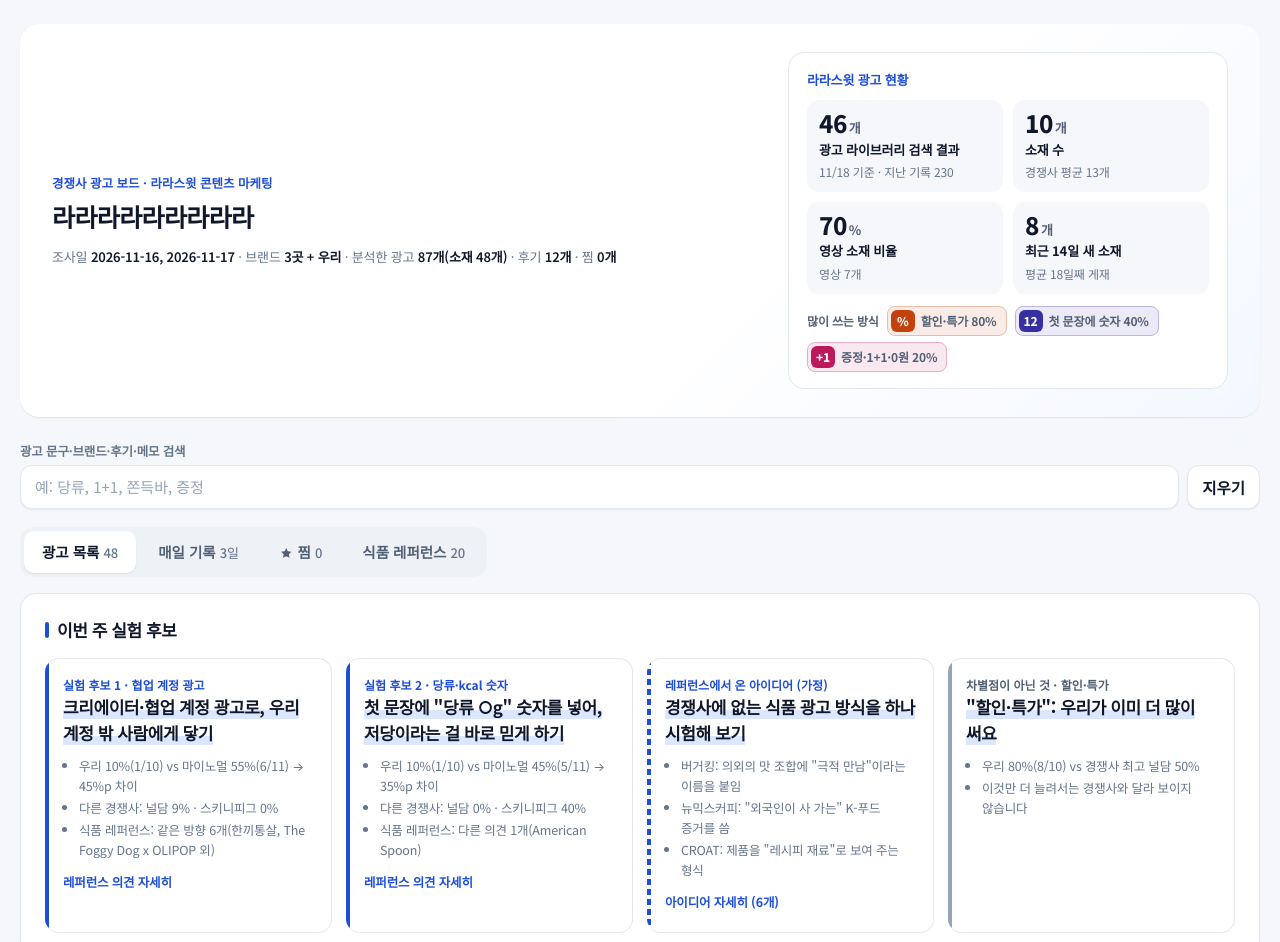
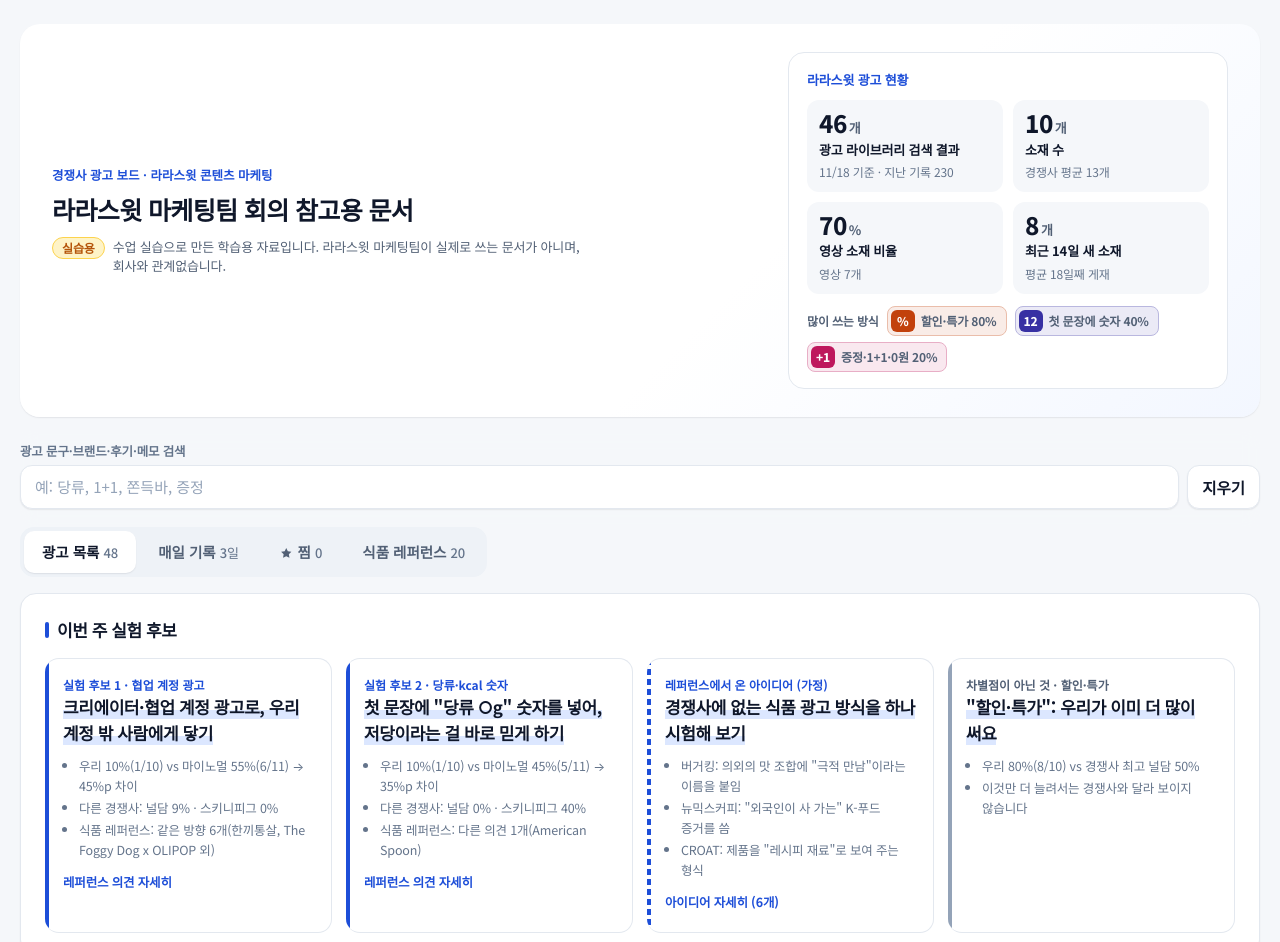
Before and after one commit to hys0870-creator/marketing-portfolio, a plain HTML site: page ad-board/index.html in a window 1280 px wide. Shown: the top 942 px of the page. Drawn offline with Linux system fonts and the light colour scheme.

Commit message:
광고 보드 제목 변경, 실습용 안내 추가
제목을 '라라스윗 마케팅팀 회의 참고용 문서'로 바꾸고, 수업 실습용 자료이며 회사가 실제로 쓰는 문서가 아니라는 안내를 넣었습니다.

Co-Authored-By: Claude Opus 5.5 <noreply@anthropic.com>

```diff
--- a/ad-board/index.html
+++ b/ad-board/index.html
@@ -3,7 +3,7 @@
 <head>
 <meta charset="utf-8">
 <meta name="viewport" content="width=device-width, initial-scale=1">
-<title>라라라라라라라라라</title>
+<title>라라스윗 마케팅팀 회의 참고용 문서</title>
 <!-- 글꼴: 인터넷이 되면 Noto Sans KR, 안 되면 컴퓨터에 있는 한글 글꼴로 -->
 <link rel="preconnect" href="https://fonts.googleapis.com">
 <link rel="preconnect" href="https://fonts.gstatic.com" crossorigin>
@@ -421,6 +421,9 @@ small{font-size:12px}
 .ftag i .ico{margin:0;width:12px;height:12px}
 .clipbadge{display:inline-flex;align-items:center}
 .clipwrap{cursor:pointer;border-radius:inherit}
+/* 제목 아래: 실습용 안내 */
+.practice{margin:10px 0 0;font-size:13px;line-height:1.5;color:var(--slate);display:flex;align-items:flex-start;gap:8px;max-width:560px;word-break:keep-all}
+.practice span{flex:none;font-size:12px;font-weight:800;color:#B45309;background:#FEF3C7;border:1px solid #FCD34D;border-radius:999px;padding:1px 9px}
 /* 매일 기록 */
 .dchips{display:flex;align-items:center;gap:10px;margin:0 0 14px}
 .dchips .lbl{font-size:13px;font-weight:700;color:var(--slate)}
@@ -477,8 +480,8 @@ small{font-size:12px}
   <header class="hero">
     <div>
       <p class="eyebrow">경쟁사 광고 보드 · 라라스윗 콘텐츠 마케팅</p>
-      <h1>라라라라라라라라라</h1>
-      <p class="meta">조사일 <b id="sDate">-</b> · 브랜드 <b id="sComp">-</b> · 분석한 광고 <b id="sAds">-</b> · 후기 <b id="sRx">-</b> · 찜 <b id="sFav">0</b></p>
+      <h1>라라스윗 마케팅팀 회의 참고용 문서</h1>
+      <p class="practice"><span>실습용</span>수업 실습으로 만든 학습용 자료입니다. 라라스윗 마케팅팀이 실제로 쓰는 문서가 아니며, 회사와 관계없습니다.</p>
     </div>
     <section class="status" id="status" aria-label="라라스윗 광고 현황"></section>
   </header>
@@ -3499,7 +3502,7 @@ small{font-size:12px}
 
   // ----- 3. 찜 -----
   function favRows(){ return state.rows.filter(function(r){ return saved.fav[adId(r)] && matchQ(searchText(r)); }); }
-  function renderFavCount(){ var n = Object.keys(saved.fav).filter(function(id){ return state.rows.some(function(r){ return adId(r) === id; }); }).length; document.getElementById('nFav').textContent = n; document.getElementById('sFav').textContent = n + '개'; }
+  function renderFavCount(){ var n = Object.keys(saved.fav).filter(function(id){ return state.rows.some(function(r){ return adId(r) === id; }); }).length; document.getElementById('nFav').textContent = n; }
   function renderFav(){
     var b = document.getElementById('favBoard'); b.innerHTML = '';
     var rows = favRows();
@@ -3658,12 +3661,6 @@ small{font-size:12px}
 
   // ----- 맨 위·검색·탭 -----
   function renderHead(){
-    var br = brandRows(), comps = compList();
-    var dates = uniq(state.rows.map(function(r){ return val(r,'조사일'); }).filter(Boolean)).sort();
-    document.getElementById('sDate').textContent = dates.length ? dates.join(', ') : '-';
-    document.getElementById('sComp').textContent = comps.filter(function(c){ return !isOurs(c); }).length + '곳 + 우리';
-    document.getElementById('sAds').textContent = br.length + '개(소재 ' + creatives(br).length + '개)';
-    document.getElementById('sRx').textContent = state.rx.rows.length + '개';
   }
   function renderHits(){
     var el = document.getElementById('qHits');
@@ -3681,6 +3678,7 @@ small{font-size:12px}
       t.setAttribute('aria-selected', on ? 'true' : 'false'); t.tabIndex = on ? 0 : -1; p.hidden = !on; if (on && focus) t.focus();
     });
     if (name === 'fav') renderFav();
+    try { if (typeof window.clarity === 'function'){ window.clarity('event', 'tab_' + name); window.clarity('set', 'tab', name); } } catch(e) {}
     if (location.hash !== '#' + name && history.replaceState) history.replaceState(null, '', '#' + name);
   }
   TABS.forEach(function(n, i){
```
